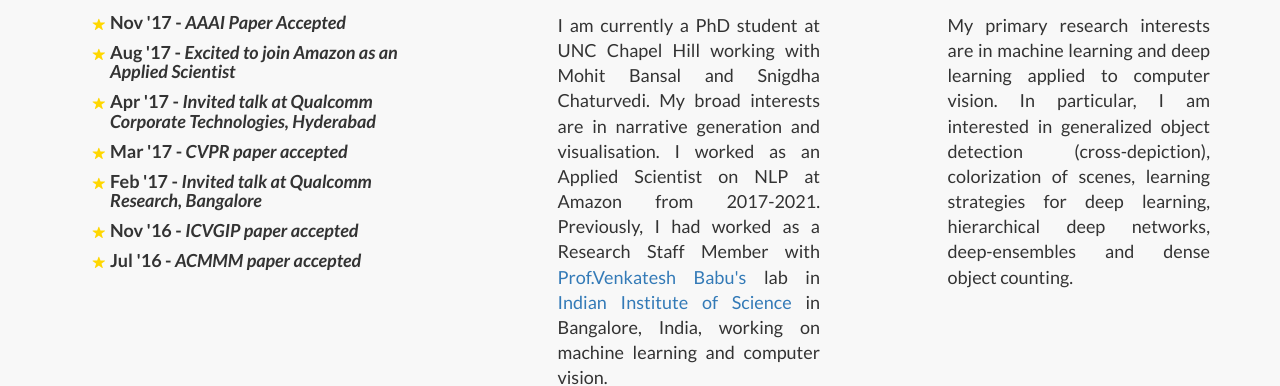
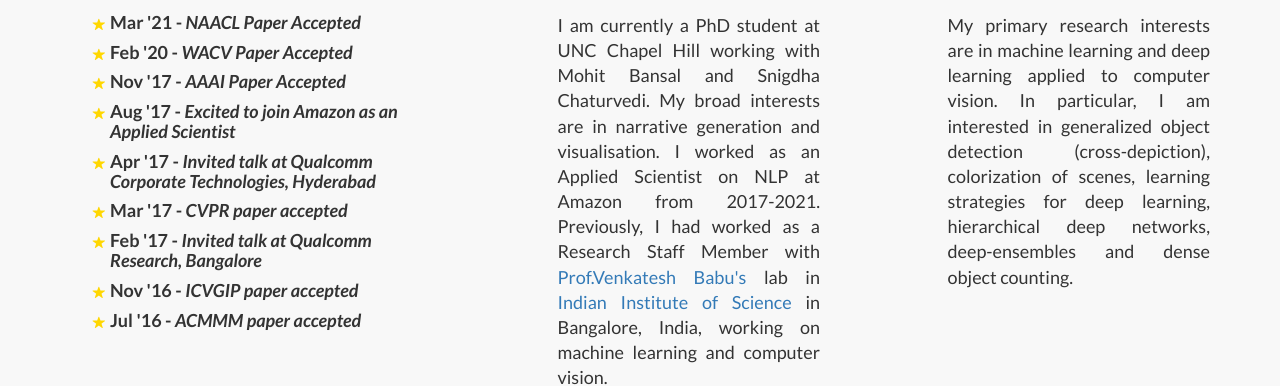
Before and after one commit to shivsurya/shivsurya.github.io, a plain HTML site: page index.html in a window 1280 px wide. Shown: the part 714-1100 px from the top of the page. Drawn offline with Linux system fonts and the light colour scheme.

Commit message:
Updated papers

```diff
--- a/index.html
+++ b/index.html
@@ -119,6 +119,8 @@
                     <div class="clearfix"></div>
                     <h2 class="section-heading">News</h2>
                     <p class="lead" style="text-align:justify"><ul class='custom-bullet'>
+<li><h4> Mar '21 - <i>NAACL Paper Accepted</i></h4></li>
+<li><h4> Feb '20 - <i>WACV Paper Accepted</i></h4></li>
 <li><h4> Nov '17 - <i>AAAI Paper Accepted</i></h4></li>
 <li><h4> Aug '17 - <i>Excited to join Amazon as an Applied Scientist</i></h4></li>
 <li><h4> Apr '17 - <i>Invited talk at Qualcomm Corporate Technologies, Hyderabad</i></h4></li>
```
